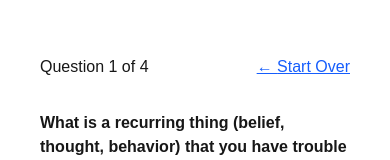
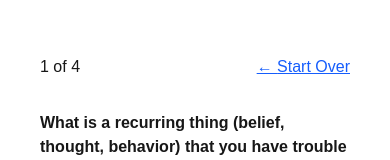
Before and after one commit to fernakr/hear-me-out, a Next.js app: page /questionnaire in a window 390 px wide. Shown: the part 226-386 px from the top of the page. Built offline with nearby package versions, Linux system fonts and the light colour scheme; a web font is replaced by a local one.

Commit message:
styling adjustments

```diff
--- a/src/components/Questionnaire.tsx
+++ b/src/components/Questionnaire.tsx
@@ -91,9 +91,9 @@ export default function Questionnaire() {
 
     return (
         <div className="w-full max-w-4xl ">
-            <div className="flex justify-between mb-8">
+            <div className="flex justify-between mb-8 gap-3">
 
-                <span>Question {questionIndex + 1} of {questions.length}</span>
+                <span><span className="hidden lg:inline">Question </span>{questionIndex + 1} of {questions.length}</span>
                 <StartOverButton />
             </div>
 
```
